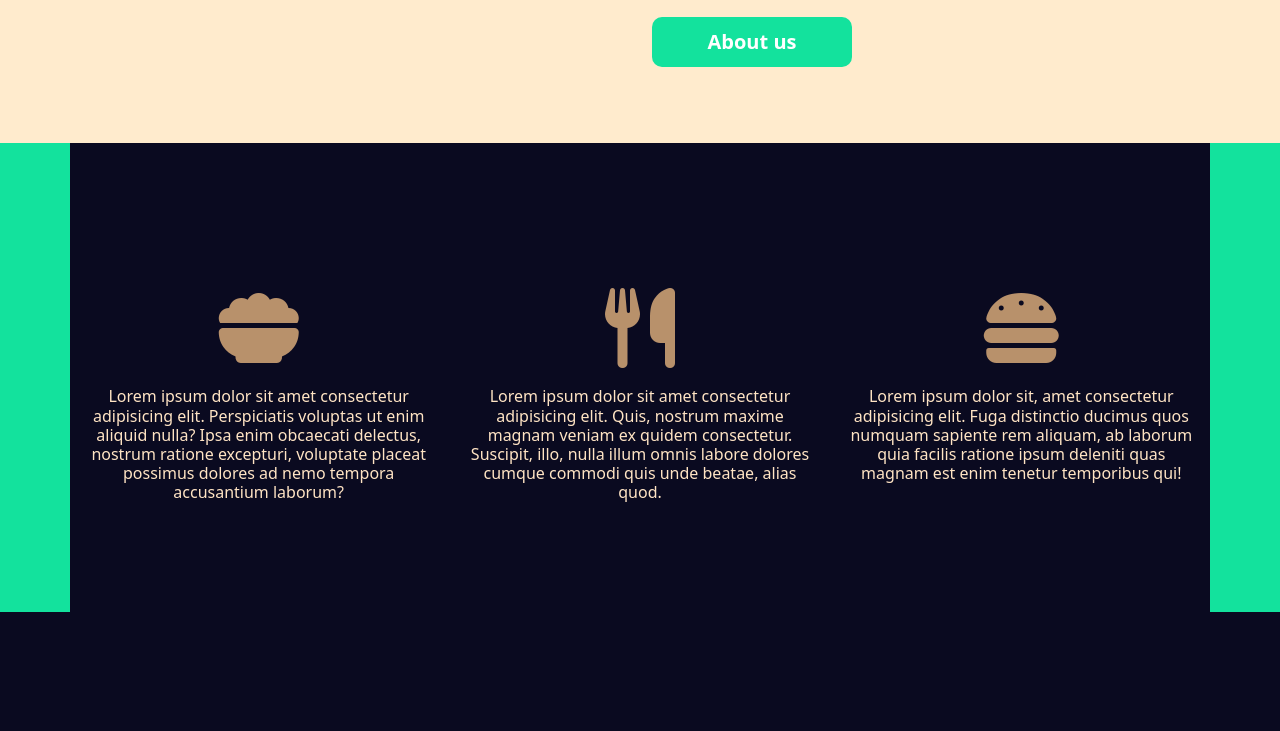
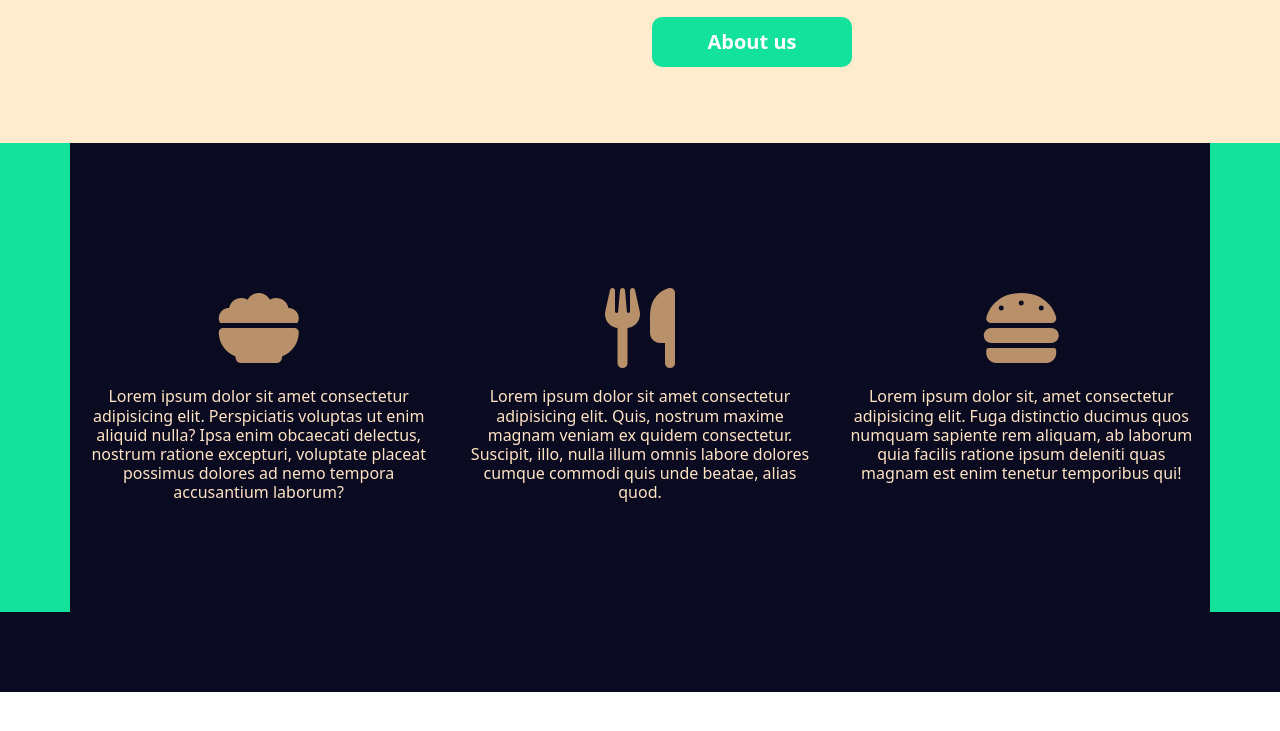
Before and after one commit to njoroge-paul/phase-0-project, a plain HTML site: page index.html in a window 1280 px wide. Shown: the part 569-1300 px from the top of the page. After the commit the page ends 1261 px from the top, so only its background shows below. Drawn offline with nearby package versions, Linux system fonts and the light colour scheme.

Commit message:
changed styles

```diff
--- a/styles.css
+++ b/styles.css
@@ -72,5 +72,5 @@
 }
 #sec3 .container-fluid {
     background-color: rgb(10, 10, 32);
-    height: 80vh;
+    height: 10vh;
 }
```
